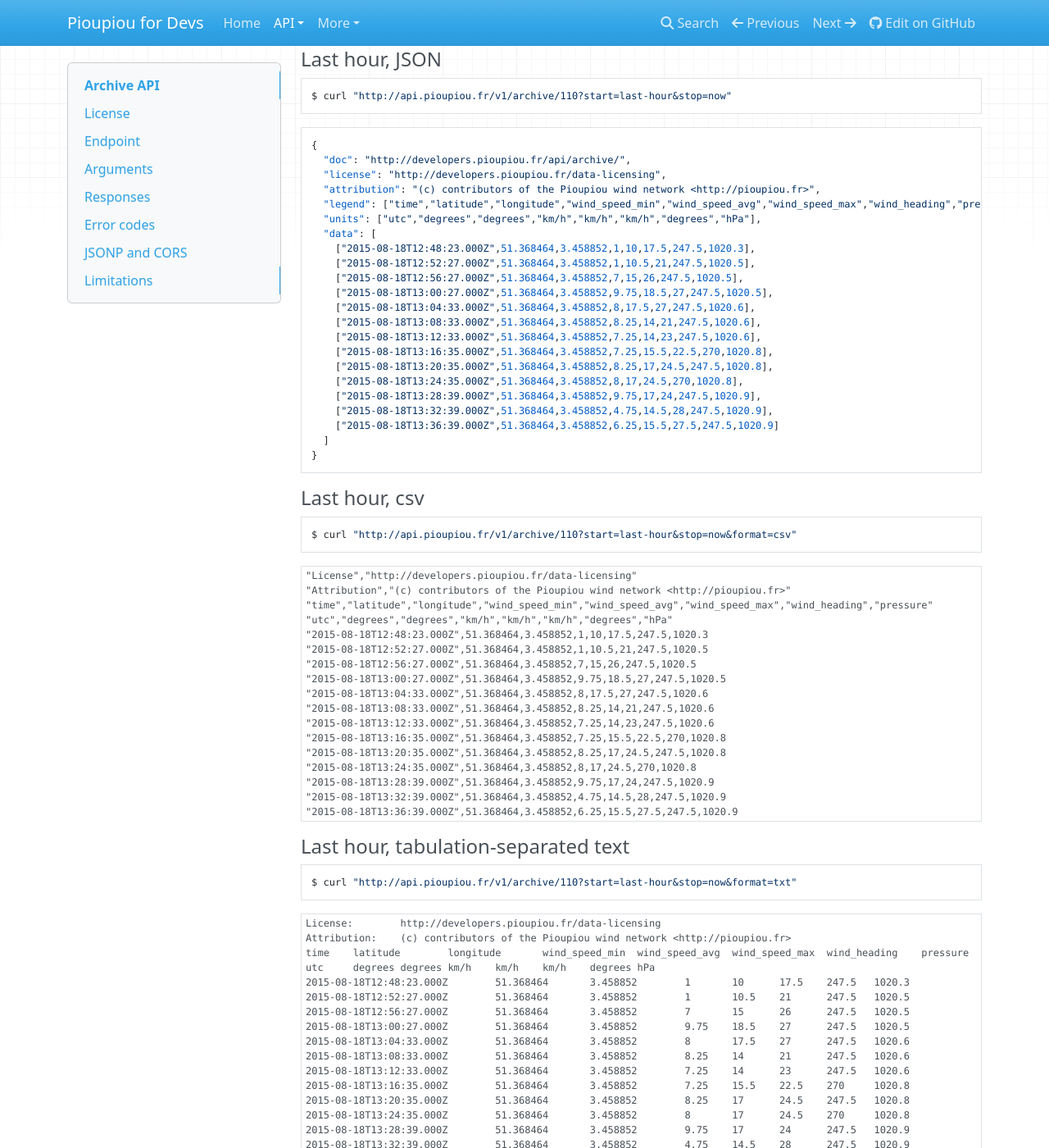
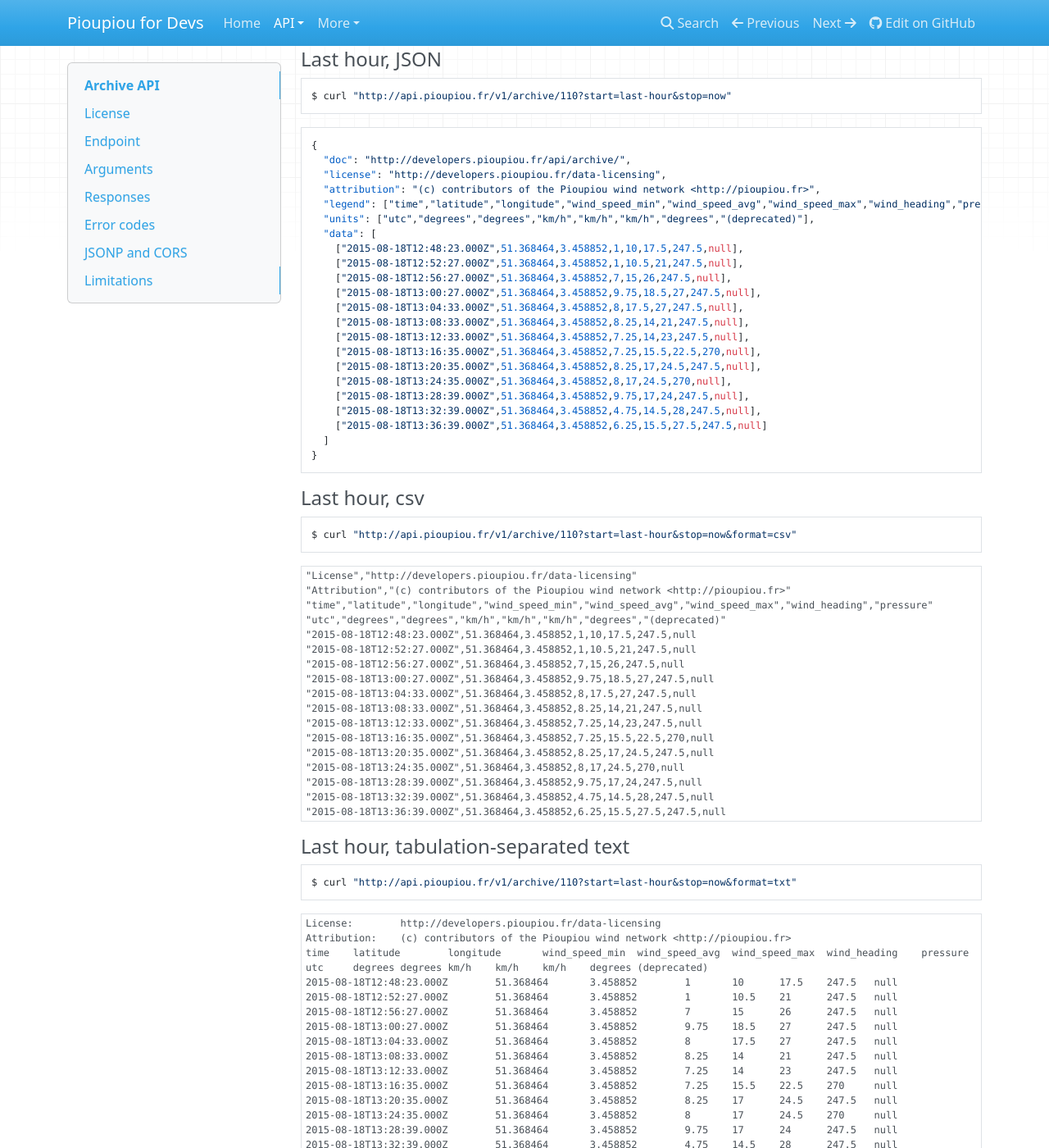
Before and after one commit to pioupiou-archive/api-doc, an MkDocs documentation site: the page built from docs/api/archive/index.md, in a window 1280 px wide and 1400 px high, scrolled down 1873 px. Shown: the whole window at 82% size. Built offline with MkDocs 1.6.1, drawn with Linux system fonts in a browser that asks for light colours; nearby versions of some CDN libraries; old or Windows-style settings are respelled for this version of MkDocs; some of the changed text lies outside the part shown.

Commit message:
remove pressure

````diff
--- a/docs/api/archive/index.md
+++ b/docs/api/archive/index.md
@@ -64,21 +64,21 @@ $ curl "http://api.pioupiou.fr/v1/archive/1?start=2015-05&stop=2015-06"
   "license": "http://developers.pioupiou.fr/data-licensing",
   "attribution": "(c) contributors of the Pioupiou wind network <http://pioupiou.fr>",
   "legend": ["time","latitude","longitude","wind_speed_min","wind_speed_avg","wind_speed_max","wind_heading","pressure"],
-  "units": ["utc","degrees","degrees","km/h","km/h","km/h","degrees","hPa"],
+  "units": ["utc","degrees","degrees","km/h","km/h","km/h","degrees","(deprecated)"],
   "data": [
-    ["2015-05-01T00:03:54.000Z",45.30314,5.906867,3,4,5,45,986.9],
-    ["2015-05-01T00:07:54.000Z",45.30314,5.906867,1,2,4,67.5,986.8],
-    ["2015-05-01T00:11:54.000Z",45.30314,5.906867,0,0,0,67.5,986.8],
-    ["2015-05-01T00:15:54.000Z",45.30314,5.906867,0,0,1,67.5,986.8],
-    ["2015-05-01T00:19:54.000Z",45.30314,5.906867,0,0,0,0,986.8],
-    ["2015-05-01T00:23:54.000Z",45.30314,5.906867,0,1,4,67.5,986.8],
+    ["2015-05-01T00:03:54.000Z",45.30314,5.906867,3,4,5,45,null],
+    ["2015-05-01T00:07:54.000Z",45.30314,5.906867,1,2,4,67.5,null],
+    ["2015-05-01T00:11:54.000Z",45.30314,5.906867,0,0,0,67.5,null],
+    ["2015-05-01T00:15:54.000Z",45.30314,5.906867,0,0,1,67.5,null],
+    ["2015-05-01T00:19:54.000Z",45.30314,5.906867,0,0,0,0,null],
+    ["2015-05-01T00:23:54.000Z",45.30314,5.906867,0,1,4,67.5,null],
     ...,
-    ["2015-05-31T23:37:03.000Z",45.30314,5.906867,1,2,2,90,989.7],
-    ["2015-05-31T23:41:03.000Z",45.30314,5.906867,0,0,1,90,989.7],
-    ["2015-05-31T23:45:03.000Z",45.30314,5.906867,0,1,2,90,989.9],
-    ["2015-05-31T23:49:03.000Z",45.30314,5.906867,0,0,1,90,989.9],
-    ["2015-05-31T23:53:03.000Z",45.30314,5.906867,0,0,0,90,989.9],
-    ["2015-05-31T23:57:03.000Z",45.30314,5.906867,0,0,0,0,989.8]
+    ["2015-05-31T23:37:03.000Z",45.30314,5.906867,1,2,2,90,null],
+    ["2015-05-31T23:41:03.000Z",45.30314,5.906867,0,0,1,90,null],
+    ["2015-05-31T23:45:03.000Z",45.30314,5.906867,0,1,2,90,null],
+    ["2015-05-31T23:49:03.000Z",45.30314,5.906867,0,0,1,90,null],
+    ["2015-05-31T23:53:03.000Z",45.30314,5.906867,0,0,0,90,null],
+    ["2015-05-31T23:57:03.000Z",45.30314,5.906867,0,0,0,0,null]
   ]
 }
 ```
@@ -93,21 +93,21 @@ $ curl "http://api.pioupiou.fr/v1/archive/110?start=last-hour&stop=now"
   "license": "http://developers.pioupiou.fr/data-licensing",
   "attribution": "(c) contributors of the Pioupiou wind network <http://pioupiou.fr>",
   "legend": ["time","latitude","longitude","wind_speed_min","wind_speed_avg","wind_speed_max","wind_heading","pressure"],
-  "units": ["utc","degrees","degrees","km/h","km/h","km/h","degrees","hPa"],
+  "units": ["utc","degrees","degrees","km/h","km/h","km/h","degrees","(deprecated)"],
   "data": [
-    ["2015-08-18T12:48:23.000Z",51.368464,3.458852,1,10,17.5,247.5,1020.3],
-    ["2015-08-18T12:52:27.000Z",51.368464,3.458852,1,10.5,21,247.5,1020.5],
-    ["2015-08-18T12:56:27.000Z",51.368464,3.458852,7,15,26,247.5,1020.5],
-    ["2015-08-18T13:00:27.000Z",51.368464,3.458852,9.75,18.5,27,247.5,1020.5],
-    ["2015-08-18T13:04:33.000Z",51.368464,3.458852,8,17.5,27,247.5,1020.6],
-    ["2015-08-18T13:08:33.000Z",51.368464,3.458852,8.25,14,21,247.5,1020.6],
-    ["2015-08-18T13:12:33.000Z",51.368464,3.458852,7.25,14,23,247.5,1020.6],
-    ["2015-08-18T13:16:35.000Z",51.368464,3.458852,7.25,15.5,22.5,270,1020.8],
-    ["2015-08-18T13:20:35.000Z",51.368464,3.458852,8.25,17,24.5,247.5,1020.8],
-    ["2015-08-18T13:24:35.000Z",51.368464,3.458852,8,17,24.5,270,1020.8],
-    ["2015-08-18T13:28:39.000Z",51.368464,3.458852,9.75,17,24,247.5,1020.9],
-    ["2015-08-18T13:32:39.000Z",51.368464,3.458852,4.75,14.5,28,247.5,1020.9],
-    ["2015-08-18T13:36:39.000Z",51.368464,3.458852,6.25,15.5,27.5,247.5,1020.9]
+    ["2015-08-18T12:48:23.000Z",51.368464,3.458852,1,10,17.5,247.5,null],
+    ["2015-08-18T12:52:27.000Z",51.368464,3.458852,1,10.5,21,247.5,null],
+    ["2015-08-18T12:56:27.000Z",51.368464,3.458852,7,15,26,247.5,null],
+    ["2015-08-18T13:00:27.000Z",51.368464,3.458852,9.75,18.5,27,247.5,null],
+    ["2015-08-18T13:04:33.000Z",51.368464,3.458852,8,17.5,27,247.5,null],
+    ["2015-08-18T13:08:33.000Z",51.368464,3.458852,8.25,14,21,247.5,null],
+    ["2015-08-18T13:12:33.000Z",51.368464,3.458852,7.25,14,23,247.5,null],
+    ["2015-08-18T13:16:35.000Z",51.368464,3.458852,7.25,15.5,22.5,270,null],
+    ["2015-08-18T13:20:35.000Z",51.368464,3.458852,8.25,17,24.5,247.5,null],
+    ["2015-08-18T13:24:35.000Z",51.368464,3.458852,8,17,24.5,270,null],
+    ["2015-08-18T13:28:39.000Z",51.368464,3.458852,9.75,17,24,247.5,null],
+    ["2015-08-18T13:32:39.000Z",51.368464,3.458852,4.75,14.5,28,247.5,null],
+    ["2015-08-18T13:36:39.000Z",51.368464,3.458852,6.25,15.5,27.5,247.5,null]
   ]
 }
 ```
@@ -120,20 +120,20 @@ $ curl "http://api.pioupiou.fr/v1/archive/110?start=last-hour&stop=now&format=cs
 "License","http://developers.pioupiou.fr/data-licensing"
 "Attribution","(c) contributors of the Pioupiou wind network <http://pioupiou.fr>"
 "time","latitude","longitude","wind_speed_min","wind_speed_avg","wind_speed_max","wind_heading","pressure"
-"utc","degrees","degrees","km/h","km/h","km/h","degrees","hPa"
-"2015-08-18T12:48:23.000Z",51.368464,3.458852,1,10,17.5,247.5,1020.3
-"2015-08-18T12:52:27.000Z",51.368464,3.458852,1,10.5,21,247.5,1020.5
-"2015-08-18T12:56:27.000Z",51.368464,3.458852,7,15,26,247.5,1020.5
-"2015-08-18T13:00:27.000Z",51.368464,3.458852,9.75,18.5,27,247.5,1020.5
-"2015-08-18T13:04:33.000Z",51.368464,3.458852,8,17.5,27,247.5,1020.6
-"2015-08-18T13:08:33.000Z",51.368464,3.458852,8.25,14,21,247.5,1020.6
-"2015-08-18T13:12:33.000Z",51.368464,3.458852,7.25,14,23,247.5,1020.6
-"2015-08-18T13:16:35.000Z",51.368464,3.458852,7.25,15.5,22.5,270,1020.8
-"2015-08-18T13:20:35.000Z",51.368464,3.458852,8.25,17,24.5,247.5,1020.8
-"2015-08-18T13:24:35.000Z",51.368464,3.458852,8,17,24.5,270,1020.8
-"2015-08-18T13:28:39.000Z",51.368464,3.458852,9.75,17,24,247.5,1020.9
-"2015-08-18T13:32:39.000Z",51.368464,3.458852,4.75,14.5,28,247.5,1020.9
-"2015-08-18T13:36:39.000Z",51.368464,3.458852,6.25,15.5,27.5,247.5,1020.9
+"utc","degrees","degrees","km/h","km/h","km/h","degrees","(deprecated)"
+"2015-08-18T12:48:23.000Z",51.368464,3.458852,1,10,17.5,247.5,null
+"2015-08-18T12:52:27.000Z",51.368464,3.458852,1,10.5,21,247.5,null
+"2015-08-18T12:56:27.000Z",51.368464,3.458852,7,15,26,247.5,null
+"2015-08-18T13:00:27.000Z",51.368464,3.458852,9.75,18.5,27,247.5,null
+"2015-08-18T13:04:33.000Z",51.368464,3.458852,8,17.5,27,247.5,null
+"2015-08-18T13:08:33.000Z",51.368464,3.458852,8.25,14,21,247.5,null
+"2015-08-18T13:12:33.000Z",51.368464,3.458852,7.25,14,23,247.5,null
+"2015-08-18T13:16:35.000Z",51.368464,3.458852,7.25,15.5,22.5,270,null
+"2015-08-18T13:20:35.000Z",51.368464,3.458852,8.25,17,24.5,247.5,null
+"2015-08-18T13:24:35.000Z",51.368464,3.458852,8,17,24.5,270,null
+"2015-08-18T13:28:39.000Z",51.368464,3.458852,9.75,17,24,247.5,null
+"2015-08-18T13:32:39.000Z",51.368464,3.458852,4.75,14.5,28,247.5,null
+"2015-08-18T13:36:39.000Z",51.368464,3.458852,6.25,15.5,27.5,247.5,null
 ```
 
 #### Last hour, tabulation-separated text
@@ -145,20 +145,20 @@ $ curl "http://api.pioupiou.fr/v1/archive/110?start=last-hour&stop=now&format=tx
 License:        http://developers.pioupiou.fr/data-licensing
 Attribution:    (c) contributors of the Pioupiou wind network <http://pioupiou.fr>
 time    latitude        longitude       wind_speed_min  wind_speed_avg  wind_speed_max  wind_heading    pressure
-utc     degrees degrees km/h    km/h    km/h    degrees hPa
-2015-08-18T12:48:23.000Z        51.368464       3.458852        1       10      17.5    247.5   1020.3
-2015-08-18T12:52:27.000Z        51.368464       3.458852        1       10.5    21      247.5   1020.5
-2015-08-18T12:56:27.000Z        51.368464       3.458852        7       15      26      247.5   1020.5
-2015-08-18T13:00:27.000Z        51.368464       3.458852        9.75    18.5    27      247.5   1020.5
-2015-08-18T13:04:33.000Z        51.368464       3.458852        8       17.5    27      247.5   1020.6
-2015-08-18T13:08:33.000Z        51.368464       3.458852        8.25    14      21      247.5   1020.6
-2015-08-18T13:12:33.000Z        51.368464       3.458852        7.25    14      23      247.5   1020.6
-2015-08-18T13:16:35.000Z        51.368464       3.458852        7.25    15.5    22.5    270     1020.8
-2015-08-18T13:20:35.000Z        51.368464       3.458852        8.25    17      24.5    247.5   1020.8
-2015-08-18T13:24:35.000Z        51.368464       3.458852        8       17      24.5    270     1020.8
-2015-08-18T13:28:39.000Z        51.368464       3.458852        9.75    17      24      247.5   1020.9
-2015-08-18T13:32:39.000Z        51.368464       3.458852        4.75    14.5    28      247.5   1020.9
-2015-08-18T13:36:39.000Z        51.368464       3.458852        6.25    15.5    27.5    247.5   1020.9
+utc     degrees degrees km/h    km/h    km/h    degrees (deprecated)
+2015-08-18T12:48:23.000Z        51.368464       3.458852        1       10      17.5    247.5   null
+2015-08-18T12:52:27.000Z        51.368464       3.458852        1       10.5    21      247.5   null
+2015-08-18T12:56:27.000Z        51.368464       3.458852        7       15      26      247.5   null
+2015-08-18T13:00:27.000Z        51.368464       3.458852        9.75    18.5    27      247.5   null
+2015-08-18T13:04:33.000Z        51.368464       3.458852        8       17.5    27      247.5   null
+2015-08-18T13:08:33.000Z        51.368464       3.458852        8.25    14      21      247.5   null
+2015-08-18T13:12:33.000Z        51.368464       3.458852        7.25    14      23      247.5   null
+2015-08-18T13:16:35.000Z        51.368464       3.458852        7.25    15.5    22.5    270     null
+2015-08-18T13:20:35.000Z        51.368464       3.458852        8.25    17      24.5    247.5   null
+2015-08-18T13:24:35.000Z        51.368464       3.458852        8       17      24.5    270     null
+2015-08-18T13:28:39.000Z        51.368464       3.458852        9.75    17      24      247.5   null
+2015-08-18T13:32:39.000Z        51.368464       3.458852        4.75    14.5    28      247.5   null
+2015-08-18T13:36:39.000Z        51.368464       3.458852        6.25    15.5    27.5    247.5   null
 ```
 
 ## Error codes
@@ -214,21 +214,21 @@ Content-Type: text/javascript; charset=utf-8
   "license": "http://developers.pioupiou.fr/data-licensing",
   "attribution": "(c) contributors of the Pioupiou wind network <http://pioupiou.fr>",
   "legend": ["time","latitude","longitude","wind_speed_min","wind_speed_avg","wind_speed_max","wind_heading","pressure"],
-  "units": ["utc","degrees","degrees","km/h","km/h","km/h","degrees","hPa"],
+  "units": ["utc","degrees","degrees","km/h","km/h","km/h","degrees","(deprecated)"],
   "data": [
-    ["2015-08-18T13:36:39.000Z",51.368464,3.458852,6.25,15.5,27.5,247.5,1020.9],
-    ["2015-08-18T13:40:48.000Z",51.368464,3.458852,9,15.5,22.5,247.5,1020.9],
-    ["2015-08-18T13:44:48.000Z",51.368464,3.458852,7.75,15.5,27,247.5,1020.9],
-    ["2015-08-18T13:48:48.000Z",51.368464,3.458852,6.5,14,21.5,247.5,1020.9],
-    ["2015-08-18T13:52:47.000Z",51.368464,3.458852,10,17.5,27.5,247.5,1021],
-    ["2015-08-18T13:56:47.000Z",51.368464,3.458852,6.25,17,25.5,247.5,1021],
-    ["2015-08-18T14:00:47.000Z",51.368464,3.458852,12,18,28,247.5,1021],
-    ["2015-08-18T14:04:51.000Z",51.368464,3.458852,9.75,18.5,26.5,247.5,1021.2],
-    ["2015-08-18T14:08:51.000Z",51.368464,3.458852,10.5,19.5,30,225,1021.2],
-    ["2015-08-18T14:12:51.000Z",51.368464,3.458852,8.75,18.5,30.5,247.5,1021.2],
-    ["2015-08-18T14:16:55.000Z",51.368464,3.458852,7.25,16.5,24.5,247.5,1021.3],
-    ["2015-08-18T14:20:55.000Z",51.368464,3.458852,12,20,27.5,247.5,1021.3],
-    ["2015-08-18T14:24:55.000Z",51.368464,3.458852,7.25,16.5,24.5,247.5,1021.3]
+    ["2015-08-18T13:36:39.000Z",51.368464,3.458852,6.25,15.5,27.5,247.5,null],
+    ["2015-08-18T13:40:48.000Z",51.368464,3.458852,9,15.5,22.5,247.5,null],
+    ["2015-08-18T13:44:48.000Z",51.368464,3.458852,7.75,15.5,27,247.5,null],
+    ["2015-08-18T13:48:48.000Z",51.368464,3.458852,6.5,14,21.5,247.5,null],
+    ["2015-08-18T13:52:47.000Z",51.368464,3.458852,10,17.5,27.5,247.5,null],
+    ["2015-08-18T13:56:47.000Z",51.368464,3.458852,6.25,17,25.5,247.5,null],
+    ["2015-08-18T14:00:47.000Z",51.368464,3.458852,12,18,28,247.5,null],
+    ["2015-08-18T14:04:51.000Z",51.368464,3.458852,9.75,18.5,26.5,247.5,null],
+    ["2015-08-18T14:08:51.000Z",51.368464,3.458852,10.5,19.5,30,225,null],
+    ["2015-08-18T14:12:51.000Z",51.368464,3.458852,8.75,18.5,30.5,247.5,null],
+    ["2015-08-18T14:16:55.000Z",51.368464,3.458852,7.25,16.5,24.5,247.5,null],
+    ["2015-08-18T14:20:55.000Z",51.368464,3.458852,12,20,27.5,247.5,null],
+    ["2015-08-18T14:24:55.000Z",51.368464,3.458852,7.25,16.5,24.5,247.5,null]
   ]
 });
 ```
````
Also changed, not shown: docs/api/live/index.md (+8 -8 lines), docs/api/push/index.md (+2 -0 lines).
